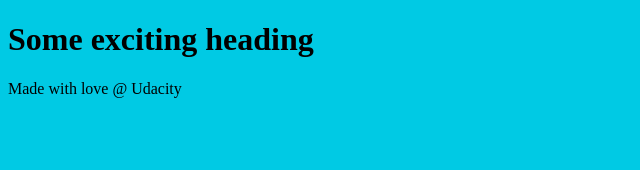
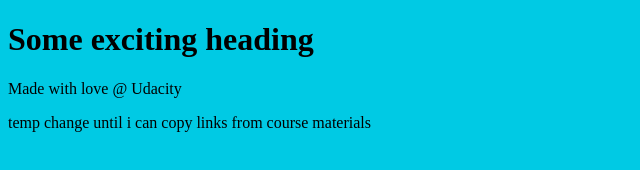
Before and after one commit to ZTsquared/Temporary-repo, a plain HTML site: page index.html in a window 1280 px wide. Shown: the whole page, without its empty margins (0-640 px from the left). Drawn offline with Linux system fonts and the light colour scheme.

Commit message:
add placeholder for social links in footer

```diff
--- a/index.html
+++ b/index.html
@@ -20,6 +20,7 @@
 
     <footer>
         Made with love @ Udacity
+        <p>temp change until i can copy links from course materials</p>
     </footer>
     <script src="js/app.js"></script>
 </body>
```
